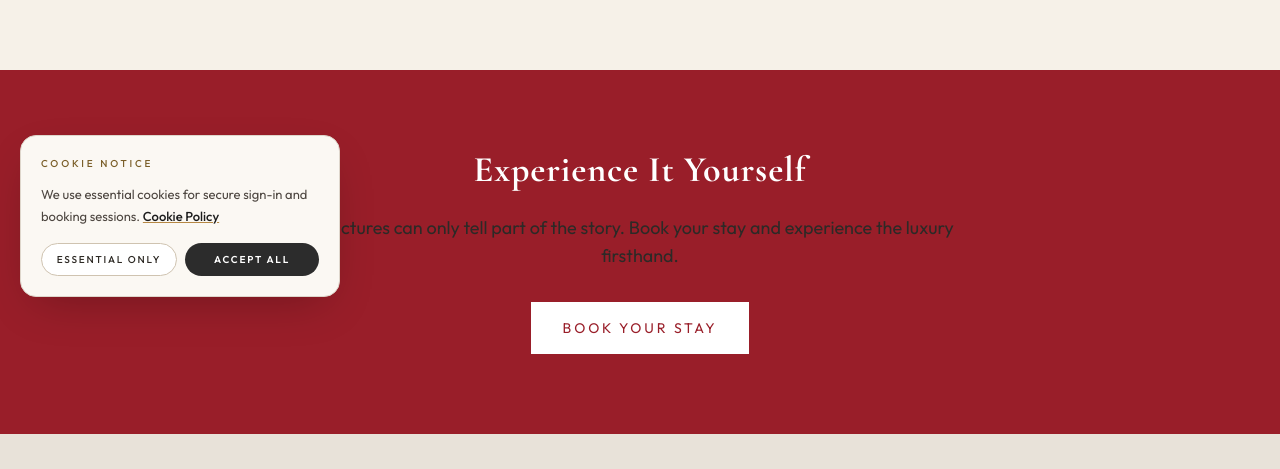
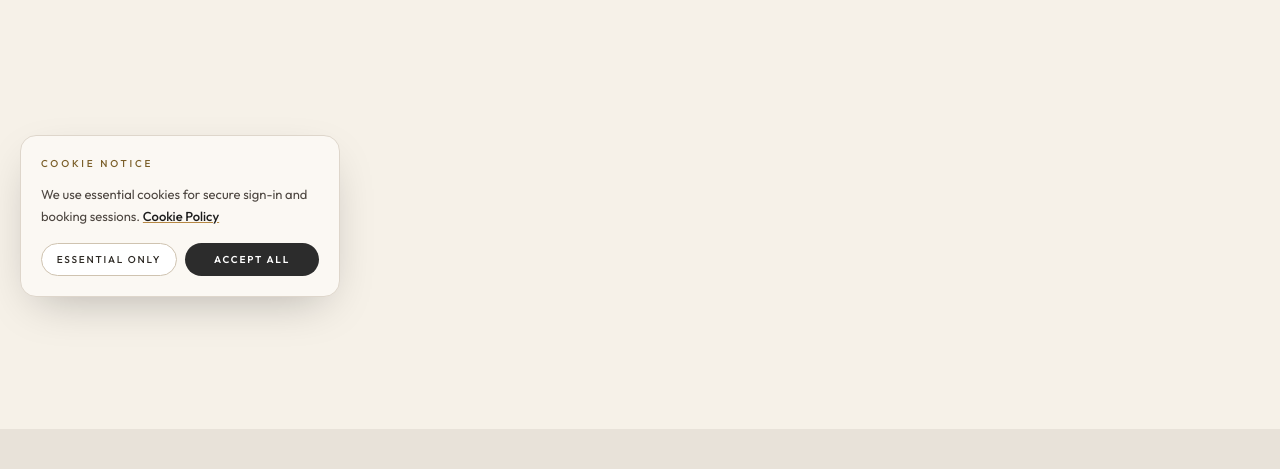
Before and after one commit to oliviaalleppey/main, a Next.js app: page /gallery in a window 1280 px wide. Shown: the part 483-952 px from the top of the page. Built offline with nearby package versions, Linux system fonts and the light colour scheme; no server answers; the database is empty.

Commit message:
style: remove cta section and fix gap under header on gallery page

```diff
--- a/app/gallery/GalleryClient.tsx
+++ b/app/gallery/GalleryClient.tsx
@@ -67,7 +67,7 @@ export default function GalleryClient({ initialImages }: { initialImages: Galler
     }, [selectedIndex, filteredImages.length]);
 
     return (
-        <main className="min-h-screen bg-[var(--surface-cream)] font-sans pt-[72px] md:pt-[84px]">
+        <main className="min-h-screen bg-[var(--surface-cream)] font-sans pt-0">
 
 
 
@@ -140,23 +140,6 @@ export default function GalleryClient({ initialImages }: { initialImages: Galler
                 </div>
             </section>
 
-            {/* CTA Section */}
-            <section className="py-20 px-6 md:px-12 bg-[var(--brand-primary)]">
-                <div className="max-w-4xl mx-auto text-center">
-                    <h2 className="text-3xl md:text-4xl font-serif text-white mb-6 tracking-wide">
-                        Experience It Yourself
-                    </h2>
-                    <p className="text-white/92 text-lg mb-8 max-w-2xl mx-auto">
-                        Pictures can only tell part of the story. Book your stay and experience the luxury firsthand.
-                    </p>
-                    <a
-                        href="#booking-search"
-                        className="inline-block bg-white text-[var(--brand-primary)] px-8 py-4 text-sm uppercase tracking-[0.2em] hover:bg-[var(--gold-accent)] hover:text-white transition-colors"
-                    >
-                        Book Your Stay
-                    </a>
-                </div>
-            </section>
             {/* Lightbox Overlay */}
             <AnimatePresence>
                 {selectedIndex !== null && (
```
